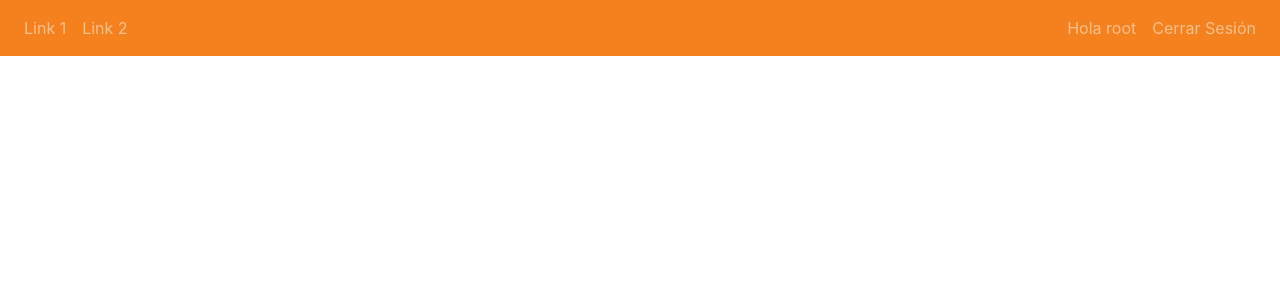
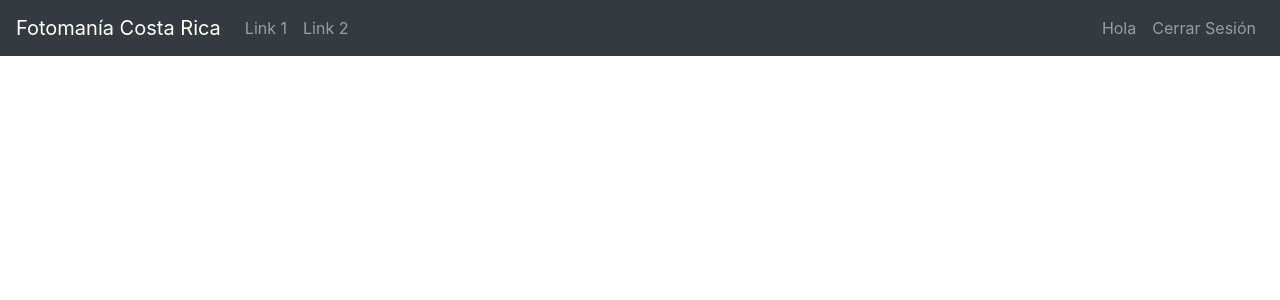
Before and after one commit to raulgustv/SistemaFotomaniaV2, a PHP site: page /vistas/principal.php in a window 1280 px wide. Shown: the top 300 px of the page. Run offline with PHP 8.4, Linux system fonts and the light colour scheme; the visitor is signed in with stand-in values (Sample User, id 1); data that the repository does not hold is empty.

Commit message:
First part complete
Completed login fully successful and validated

```diff
--- a/Public/css/main.css
+++ b/Public/css/main.css
@@ -15,3 +15,8 @@
 nav.navegacionPrincipal{
 	background-color: var(--naranja);
 }
+
+img.logoInicio{
+	width: 50px;
+	height: 50px;
+}
--- a/Public/js/funciones.js
+++ b/Public/js/funciones.js
@@ -107,6 +107,12 @@
 		return true;
 	});
 
+	/*----------  Convertir links en activos  ----------*/
+
+
+	$("nav-link").on("click", function(){
+		$(this).addClasss('active').siblings().removeClass('active');
+	});
 
 
 });
--- a/index.php
+++ b/index.php
@@ -2,6 +2,8 @@
 
 
 session_start();
+
+
 
 if(isset($_SESSION['username'])){
 	header("location:vistas/principal.php");
--- a/templates/mainHeader.php
+++ b/templates/mainHeader.php
@@ -1,7 +1,7 @@
 <?php
 
 include '../includes/db.php';
-
+require '../acciones/sesion.php';
 
 
 
@@ -18,7 +18,8 @@
 	<link rel="stylesheet" type="text/css" href="../public/css/main.css">
 </head>
 
-<nav class="navbar navbar-expand-sm navbar-dark fixed-top navegacionPrincipal">
+<nav class="navbar navbar-expand-sm navbar-dark fixed-top bg-dark">
+  <a class="navbar-brand" href="#">Fotomanía Costa Rica</a>
 
 <!-- Links -->
   <ul class="navbar-nav">
@@ -33,7 +34,7 @@
   <!-- Cierre sesión-->
   <ul class="nav navbar-nav ml-auto">
      <li class="nav-item">
-       <a class="nav-link" href="../acciones/logout.php"><?php echo "Hola ". $username; ?> </a>
+       <a class="nav-link" href="#"><?php echo "Hola ". $username; ?> </a>
     </li>
     <li class="nav-item">
        <a class="nav-link" href="../acciones/logout.php">Cerrar Sesión</a>
--- a/vistas/principal.php
+++ b/vistas/principal.php
@@ -1,7 +1,7 @@
 <?php
 
 include '../templates/mainHeader.php';
-include '../acciones/sesion.php';
+//include '../acciones/sesion.php';
 ?>
 
 
```
Also changed, not shown: imagenes/logoFotomania.PNG (added), logos/preloader.gif (added).
